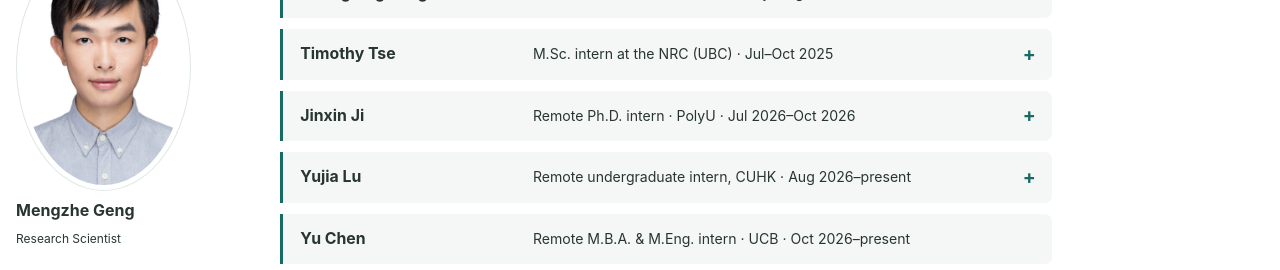
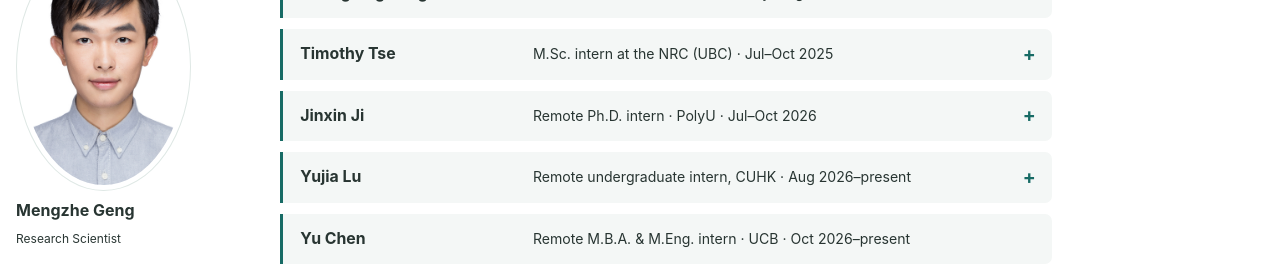
Before and after one commit to MENGZHEGENG/MENGZHEGENG.github.io, a Jekyll site: the page built from _pages/about.md, in a window 1280 px wide and 900 px high, scrolled down 2949 px. Shown: the part 153-423 px from the top of the window. Built offline with Jekyll 4.4.1, drawn with Linux system fonts in a browser that asks for light colours; some web fonts are replaced.

Commit message:
Condense Jinxin Ji internship date range

```diff
--- a/_pages/about.md
+++ b/_pages/about.md
@@ -212,7 +212,7 @@ classes: wide
   <details class="supervision-entry">
     <summary class="supervision-heading">
       <span class="supervision-name">Jinxin Ji</span>
-      <span class="publication-meta">Remote Ph.D. intern · PolyU · Jul 2026–Oct 2026</span>
+      <span class="publication-meta">Remote Ph.D. intern · PolyU · Jul–Oct 2026</span>
     </summary>
     <div class="supervision-details">
       <p class="supervision-detail"><span class="supervision-label">Preprint</span><span class="supervision-detail-copy"><a href="https://arxiv.org/abs/2609.26823" target="_blank" rel="noopener noreferrer">Text Scores Do Not Establish Performance on Lexically Non-Diagnostic Speech Tasks: A Qwen2-Audio Quantization Case Study</a>, <em>arXiv:2609.26823</em> (2026)</span></p>
```
